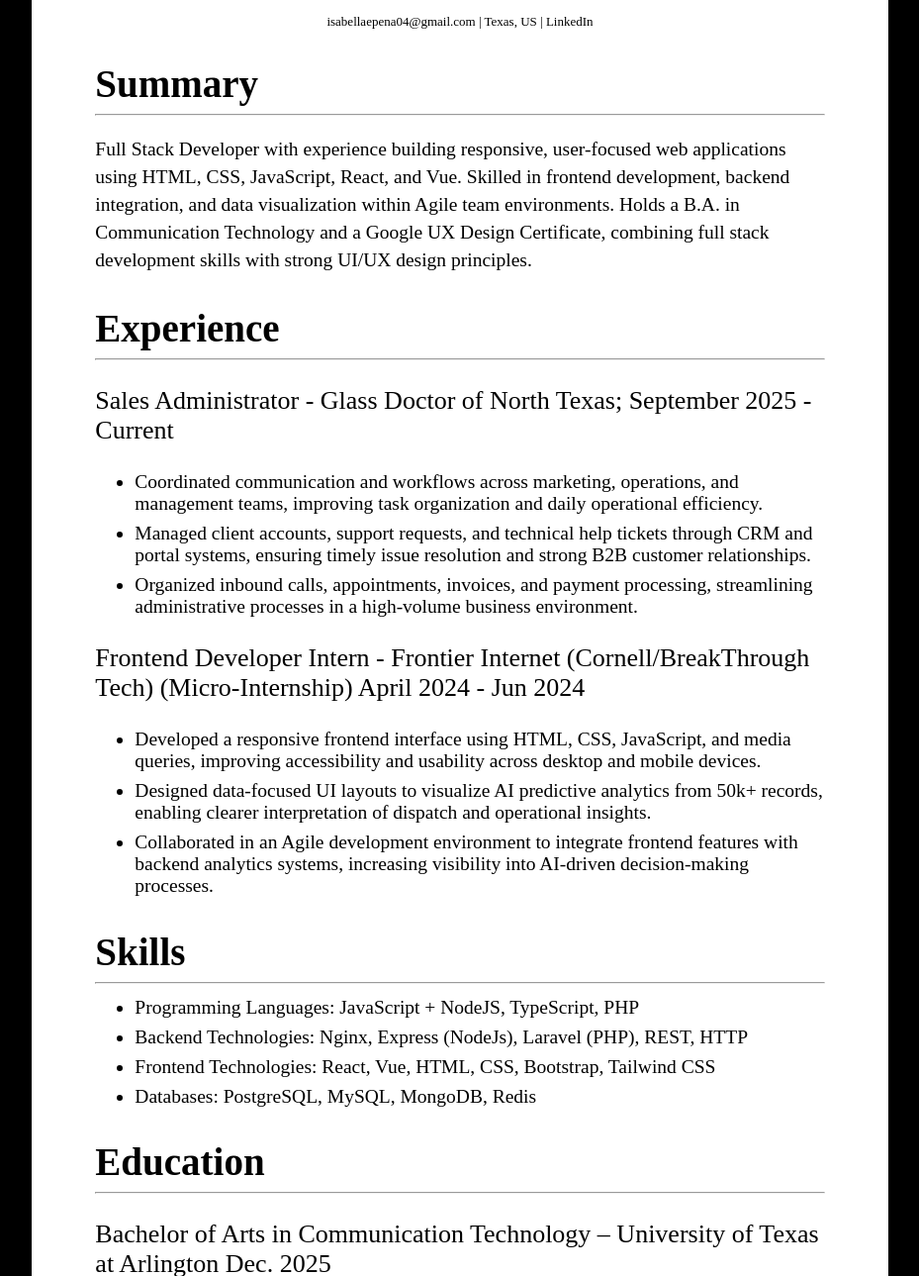
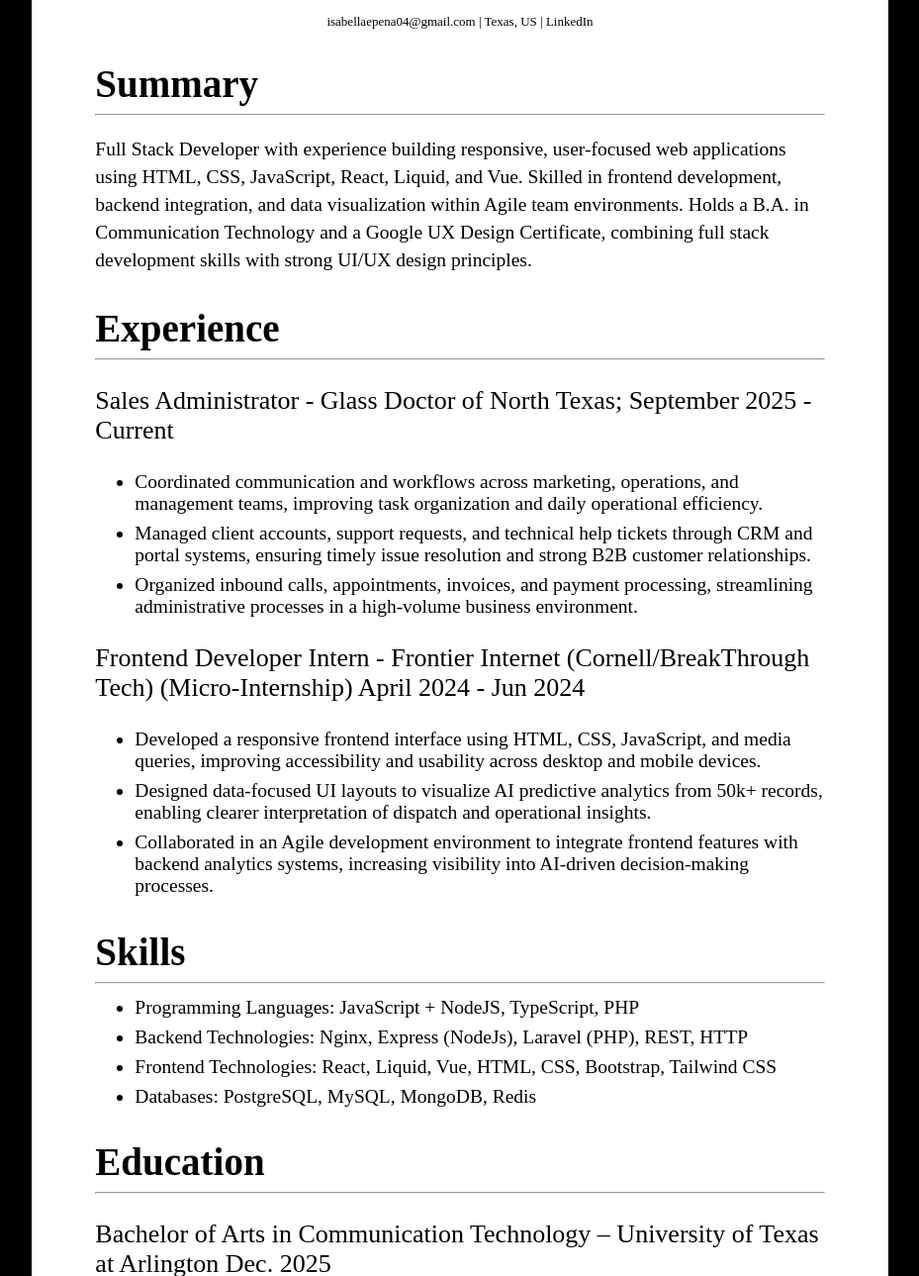
Before and after one commit to Ubevalohalo/Ubevalohalo.github.io, a plain HTML site: page resume.html in a window 1280 px wide. Shown: the part 272-1561 px from the top of the page at 99% size, without its empty margins (175-1104 px from the left). Drawn offline with Linux system fonts and the light colour scheme.

Commit message:
Update resume.html

```diff
--- a/resume.html
+++ b/resume.html
@@ -68,7 +68,7 @@
         <section id="summary">
             <h2>Summary</h2>
             <hr>
-            <p> Full Stack Developer with experience building responsive, user-focused web applications using HTML, CSS, JavaScript, React, and Vue. Skilled in frontend development, backend integration, and data visualization within Agile team environments. Holds a B.A. in Communication Technology and a Google UX Design Certificate, combining full stack development skills with strong UI/UX design principles.</p>
+            <p> Full Stack Developer with experience building responsive, user-focused web applications using HTML, CSS, JavaScript, React, Liquid, and Vue. Skilled in frontend development, backend integration, and data visualization within Agile team environments. Holds a B.A. in Communication Technology and a Google UX Design Certificate, combining full stack development skills with strong UI/UX design principles.</p>
         </section>
         <section id="experience">
             <h2>Experience</h2>
@@ -97,7 +97,7 @@
             <ul>
                 <li>Programming Languages:  JavaScript + NodeJS, TypeScript, PHP</li>
                 <li>Backend Technologies:  Nginx, Express (NodeJs), Laravel (PHP), REST, HTTP</li>
-                <li>Frontend Technologies:  React, Vue, HTML, CSS, Bootstrap, Tailwind CSS</li>
+                <li>Frontend Technologies:  React, Liquid, Vue, HTML, CSS, Bootstrap, Tailwind CSS</li>
                 <li>Databases:  PostgreSQL, MySQL, MongoDB, Redis</li>
             </ul>
         </section>
```
